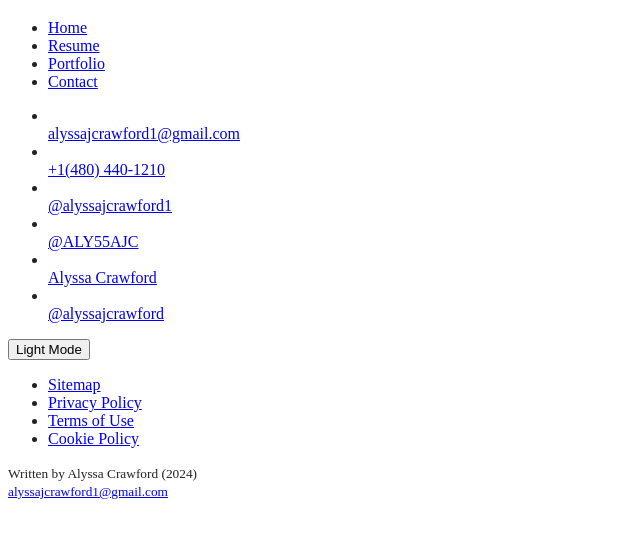
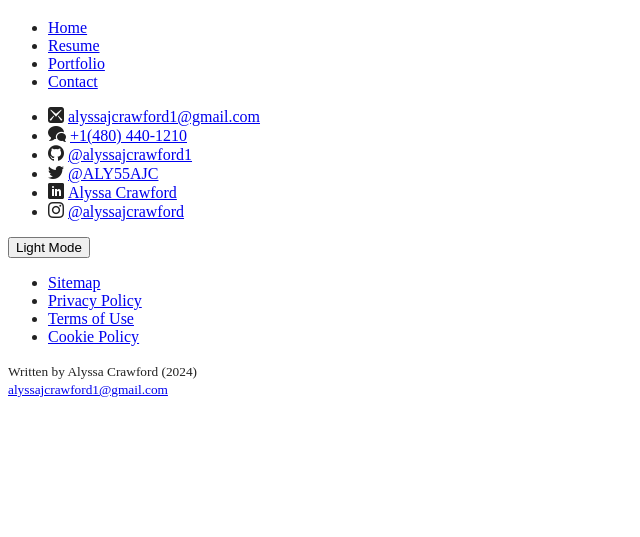
Before and after one commit to alyssajcrawford1/alyssajcrawford1.github.io, a plain HTML site: page contact.html in a window 1280 px wide. Shown: the part 61-598 px from the top of the page, without its empty margins (0-640 px from the left). Drawn offline with Linux system fonts and the light colour scheme.

Commit message:
contact.css icon class

```diff
--- a/styles/contact.css
+++ b/styles/contact.css
@@ -1,6 +1,11 @@
 body {
     background-color: var(--bgColor);
     color: var(--textColor);
+}
+
+.icon {
+    font-family: "Icons";
+    display: inline;
 }
 
 /* Local fonts */
```
